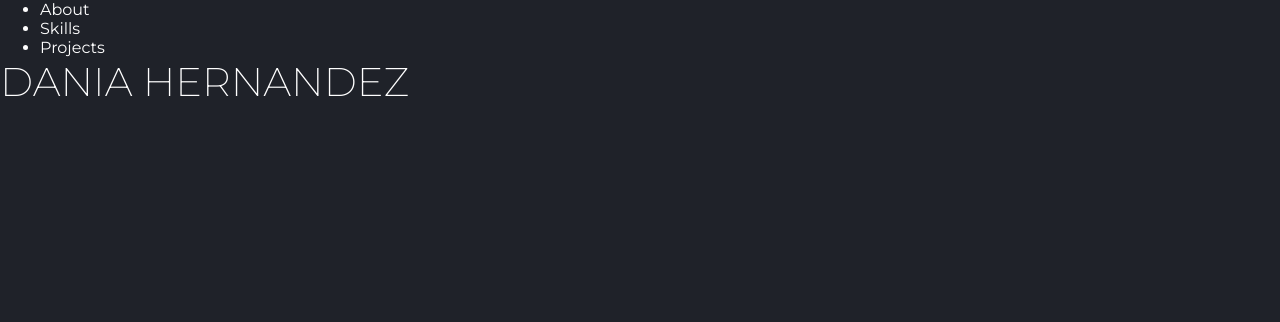
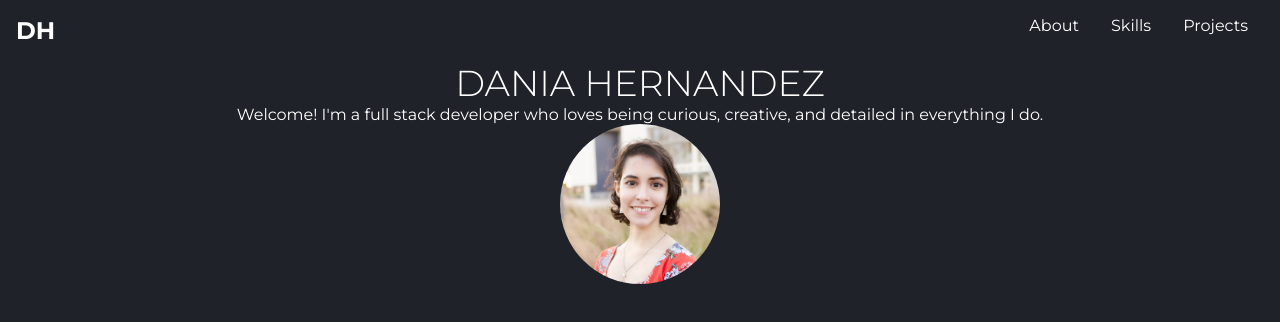
Before and after one commit to Dania-h/daniah, a React (Create React App) app: page / in a window 1280 px wide. Shown: the top 322 px of the page. Built offline with nearby package versions, Linux system fonts and the light colour scheme.

Commit message:
Set up header and hero basic structure

```diff
--- a/public/index.html
+++ b/public/index.html
@@ -7,7 +7,7 @@
     <meta name="theme-color" content="#000000" />
     <meta
       name="description"
-      content="Web site created using create-react-app"
+      content="Welcome to Dania Hernandez's portfolio."
     />
     <link rel="apple-touch-icon" href="%PUBLIC_URL%/logo192.png" />
     <!--
@@ -24,7 +24,7 @@
       work correctly both with client-side routing and a non-root public URL.
       Learn how to configure a non-root public URL by running `npm run build`.
     -->
-    <title>React App</title>
+    <title>Dania Hernandez</title>
   </head>
   <body>
     <noscript>You need to enable JavaScript to run this app.</noscript>
--- a/src/App.js
+++ b/src/App.js
@@ -1,12 +1,14 @@
-import './App.scss';
-import Header from './components/Header/Header';
-import Hero from './components/Hero/Hero';
+import "./App.scss";
+import Header from "./components/Header/Header";
+import Hero from "./components/Hero/Hero";
 
 function App() {
   return (
     <>
       <Header />
-      <Hero />
+      <main>
+        <Hero />
+      </main>
     </>
   );
 }
--- a/src/components/Header/Header.js
+++ b/src/components/Header/Header.js
@@ -1,17 +1,18 @@
+import './Header.scss';
+
 function Header() {
   return (
-    <header>
-      <ul>
-        <li>
-            About
-        </li>
-        <li>
-            Skills
-        </li>
-        <li>
-            Projects
-        </li>
-      </ul>
+    <header className='header'>
+      <div>
+        <h2>DH</h2>
+      </div>
+      <div>
+        <ul className="header__ul">
+          <li className='header__li'>About</li>
+          <li className='header__li'>Skills</li>
+          <li className='header__li'>Projects</li>
+        </ul>
+      </div>
     </header>
   );
 }
--- /dev/null
+++ b/src/components/Header/Header.scss
@@ -0,0 +1,10 @@
+.header {
+    display: flex;
+    justify-content: space-between;
+    padding: 1rem;
+
+    &__li {
+        display: inline-flex;
+        margin: 0 1rem;
+    }
+}
--- a/src/components/Hero/Hero.js
+++ b/src/components/Hero/Hero.js
@@ -1,10 +1,19 @@
 import "./Hero.scss";
+import portrait from "../../assets/images/IMG_9986-small.jpg";
 
 function Hero() {
   return (
-    <div>
-      <h1>DANIA HERNANDEZ</h1>
-    </div>
+    <article className="hero">
+      <div className="hero__div">
+        <h1 className="hero__name">DANIA HERNANDEZ</h1>
+        <p>Welcome! I'm a full stack developer who loves being curious, creative, and detailed in everything I do.</p>
+        <img
+          className="hero__portrait"
+          src={portrait}
+          alt="portrait of Dania"
+        />
+      </div>
+    </article>
   );
 }
 
--- a/src/components/Hero/Hero.scss
+++ b/src/components/Hero/Hero.scss
@@ -1,4 +1,18 @@
-h1 {
-    font-size: 40px;
-    font-weight: 200;
+.hero {
+
+    &__div {
+        display: flex;
+        flex-direction: column;
+        align-items: center;
+    }
+
+    &__name {
+        font-size: 2.25rem;
+        font-weight: 300;
+    }
+
+    &__portrait {
+        border-radius: 50%;
+        height: 10rem;
+    }
 }
```
Also changed, not shown: src/assets/images/IMG_9986-small.jpg (added).
